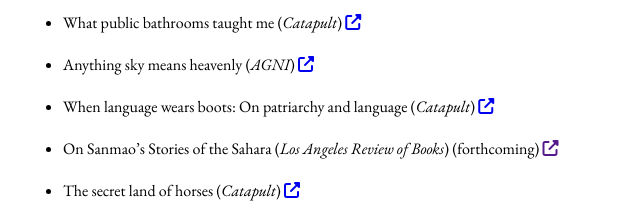
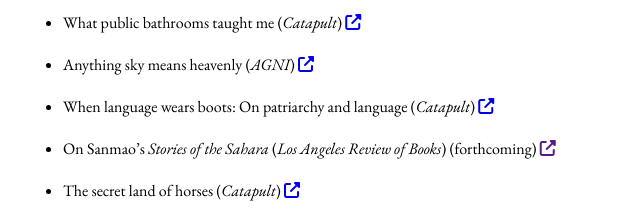
Before and after one commit to lavinialiang/lavinialiang.github.io, a plain HTML site: page index.html in a window 1280 px wide. Shown: the part 799-1018 px from the top of the page, 196-836 px from the left. Drawn offline with nearby package versions, Linux system fonts and the light colour scheme.

Commit message:
First update to list

```diff
--- a/index.html
+++ b/index.html
@@ -25,7 +25,7 @@
       <li>The Beijing park where the elderly and divorced look for love (<i>Roads & Kingdoms</i>) <a href="https://roadsandkingdoms.com/2019/looking-for-love-again-in-beijing/"><i class="fas fa-external-link-alt"></i></a> </li><br>
       <li>A profile of Ken Liu (<i>The South China Morning Post</i>) <a href="https://www.goldthread2.com/culture/ken-liu-silkpunk-chinese-science-fiction/article/3032565"><i class="fas fa-external-link-alt"></i></a> </li><br>
       <li>The dark implications of face swap filter technology (<i>PAPER Magazine</i>) <a href="http://www.papermag.com/snapchat-gender-swapping-filter-2638765039.html?rebelltitem=12#rebelltitem12"><i class="fas fa-external-link-alt"></i></a> </li><br>
-      <li>Can you really find love in ‘Subtle Asian Dating’? (<i>The South China Morning Post</i>)<a href="https://www.goldthread2.com/culture/can-you-really-find-love-subtle-asian-dating/article/3001542"><i class="fas fa-external-link-alt"></i></a> </li><br>
+      <li>Can you really find love in ‘Subtle Asian Dating’? (<i>The South China Morning Post</i>) <a href="https://www.goldthread2.com/culture/can-you-really-find-love-subtle-asian-dating/article/3001542"><i class="fas fa-external-link-alt"></i></a> </li><br>
       <li>‘Subtle Asian Traits’ is rallying Asian youth across the world (<i>SupChina</i>) <a href="https://supchina.com/2019/03/29/subtle-asian-traits-facebook-group-rallying-asians/"><i class="fas fa-external-link-alt"></i></a> </li><br>
       <li>The life and work of Jia Zhangke (<i>SupChina</i>) <a href="https://signal.supchina.com/the-life-and-work-of-jia-zhangke-chinese-auteur/"><i class="fas fa-external-link-alt"></i></a> </li><br>
     </ul>
@@ -35,7 +35,7 @@
       <li>What public bathrooms taught me (<i>Catapult</i>) <a href="https://catapult.co/stories/what-public-bathrooms-taught-me-shame-toilets-travel-lavinia-liang"><i class="fas fa-external-link-alt"></i></a> </li><br>
       <li>Anything sky means heavenly (<i>AGNI</i>) <a href="https://agnionline.bu.edu/review/anything-sky-means-heavenly"><i class="fas fa-external-link-alt"></i></a> </li><br>
       <li>When language wears boots: On patriarchy and language (<i>Catapult</i>) <a href="https://catapult.co/stories/when-language-wears-boots-hierarchy-gender-chinese-language-power-structures"><i class="fas fa-external-link-alt"></i></a> </li><br>
-      <li>On Sanmao’s Stories of the Sahara (<i>Los Angeles Review of Books</i>) (forthcoming) <a href=""><i class="fas fa-external-link-alt"></i></a> </li><br>
+      <li>On Sanmao’s <i>Stories of the Sahara</i> (<i>Los Angeles Review of Books</i>) (forthcoming) <a href=""><i class="fas fa-external-link-alt"></i></a> </li><br>
       <li>The secret land of horses (<i>Catapult</i>) <a href="https://catapult.co/stories/the-secret-land-of-horses-horse-isle-class-race-the-internet-lavinia-liang"><i class="fas fa-external-link-alt"></i></a> </li><br>
       <li>In defense of ‘Fight Club’ (<i>VICE</i>) <a href="https://www.vice.com/en_us/article/gyzmem/in-defense-of-fight-club?utm_source=vicetwitterus"><i class="fas fa-external-link-alt"></i></a> </li><br>
       <li>Painting tigers: On the current moment in Asian American film (<i>Radii</i>) <a href="https://radiichina.com/asian-american-film/"><i class="fas fa-external-link-alt"></i></a> </li><br>
```
